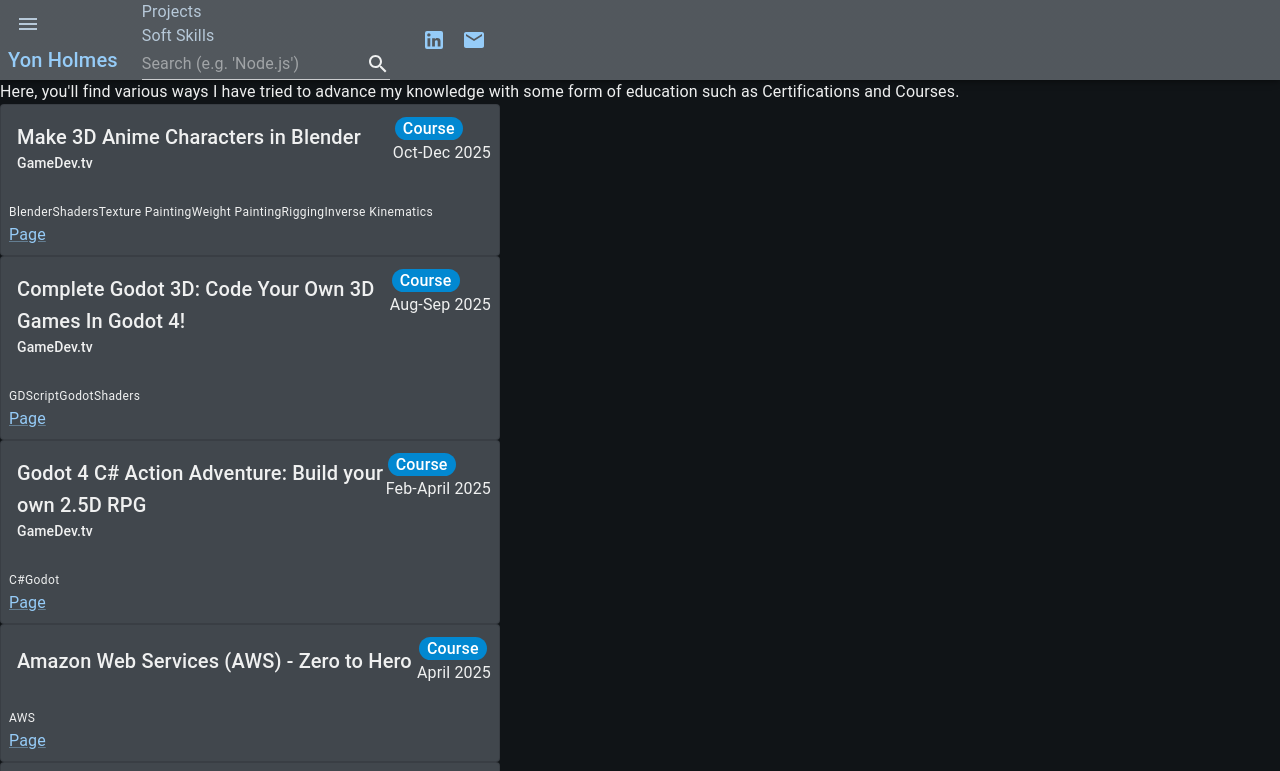
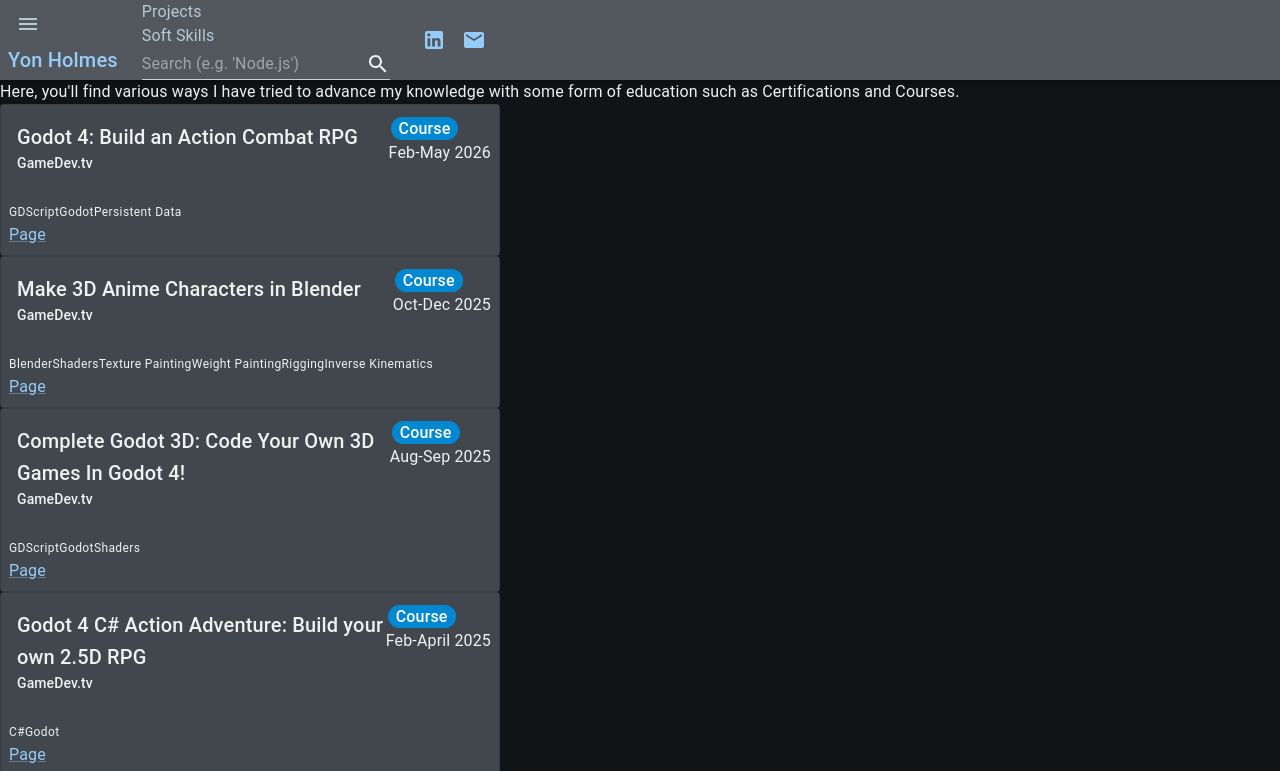
Before and after one commit to yonHolmes/portfolio, a Next.js app: page /portfolio/education in a window 1280 px wide. Shown: the top 771 px of the page. Built offline with nearby package versions, Linux system fonts and the light colour scheme; what @mui/material-nextjs would draw is missing.

Commit message:
chore: Added 'Godot 4: Build an Action Combat RPG' and hover style for ProjectCard

```diff
--- a/src/consts/educationConsts.ts
+++ b/src/consts/educationConsts.ts
@@ -46,6 +46,15 @@
 }
 
 export const education: Record<string, EducationInfo> = {
+  godotActionCombarRPG3D: {
+    education: 'Godot 4: Build an Action Combat RPG',
+    subText: 'GameDev.tv',
+    educationURL: 'https://www.gamedev.tv/courses/godot-rpg',
+    type: educationType.course,
+    date: new Date('2026-05-14'),
+    dateStr: 'Feb-May 2026',
+    skills: ['GDScript', 'Godot', 'Persistent Data']
+  },
   blenderAnimeCharacter: {
     education: 'Make 3D Anime Characters in Blender',
     subText: 'GameDev.tv',
```
Also changed, not shown: src/components/pages/projects/projectsPage/ProjectCard.tsx (+12 -1 lines).
